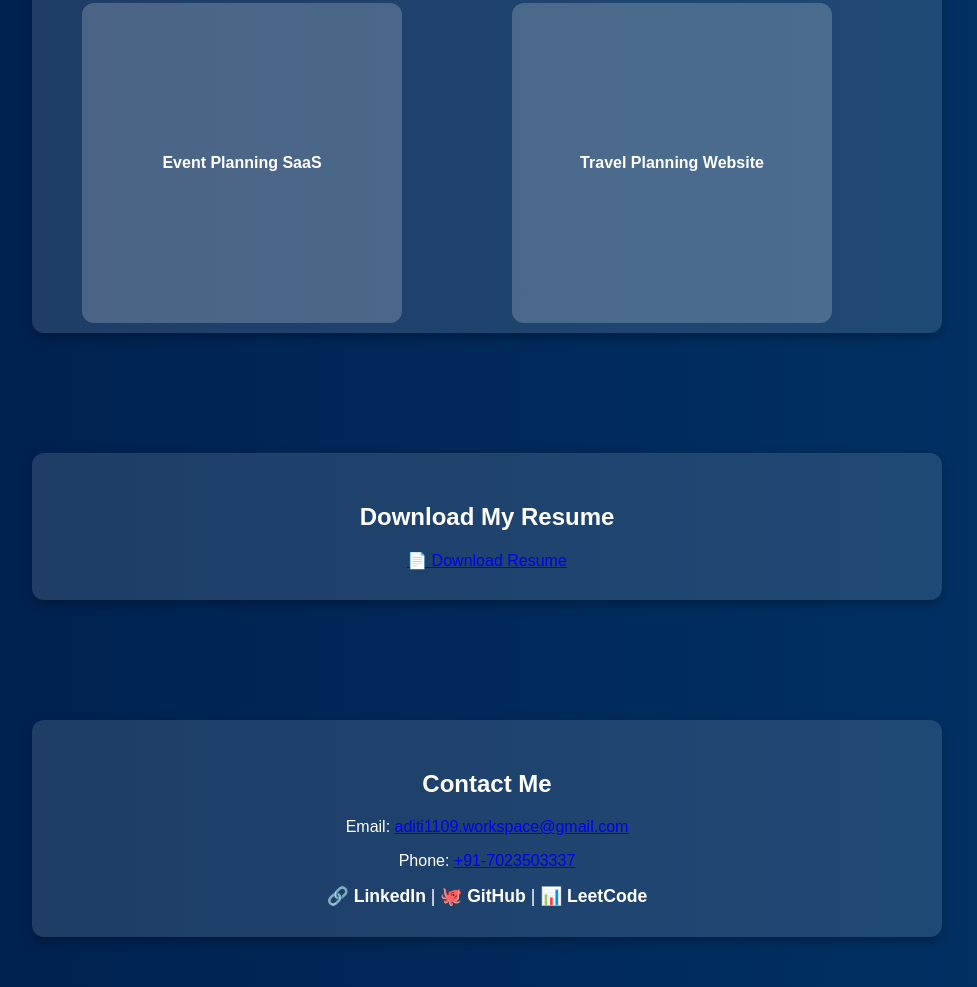
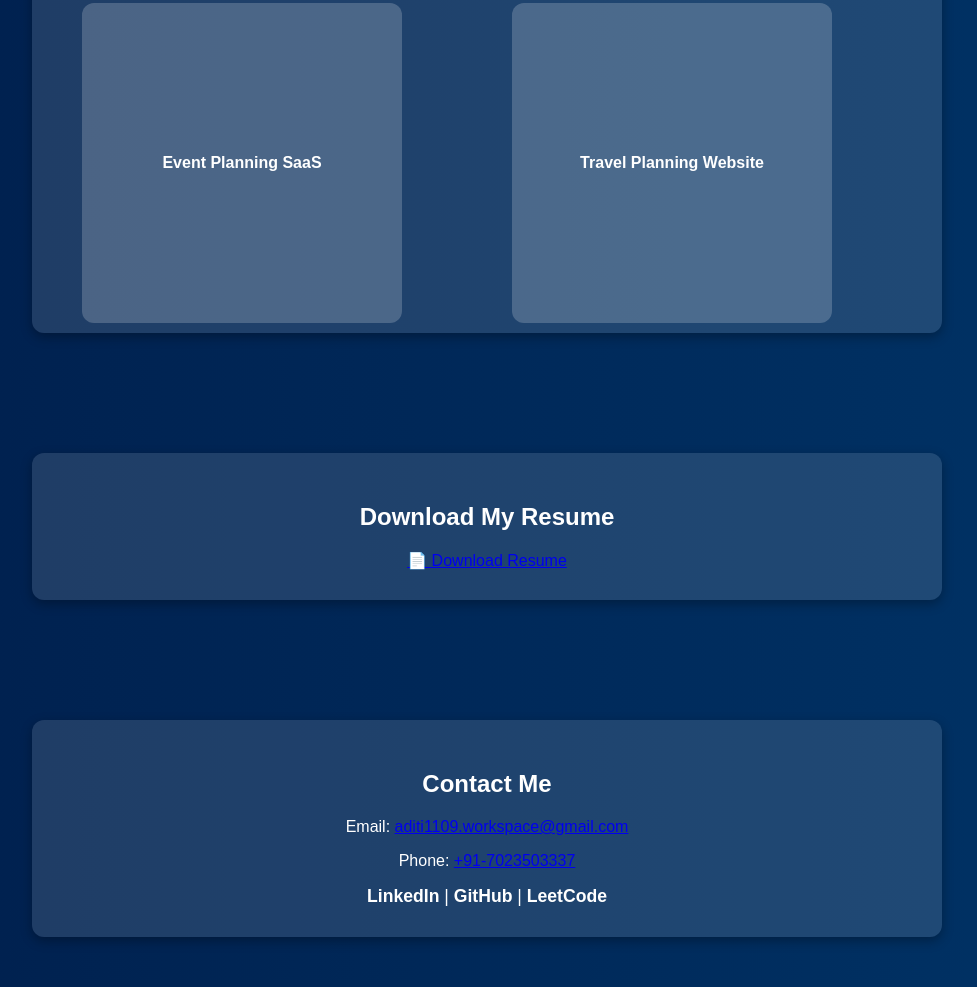
Before and after one commit to aditiBansal-7/Portfolio_AditiBansal, a plain HTML site: page index.html in a window 1280 px wide. Shown: the part 1232-2219 px from the top of the page, without its empty margins (153-1130 px from the left). Drawn offline with Linux system fonts and the light colour scheme.

Commit message:
Updated the project

```diff
--- a/index.html
+++ b/index.html
@@ -89,9 +89,9 @@
         <p>Email: <a href="mailto:aditi1109.workspace@gmail.com">aditi1109.workspace@gmail.com</a></p>
         <p>Phone: <a href="tel:+917023503337">+91-7023503337</a></p>
         <div class="social-links">
-            <a href="https://linkedin.com/in/aditi" target="_blank">🔗 LinkedIn</a> |
-            <a href="https://github.com/aditi" target="_blank">🐙 GitHub</a> |
-            <a href="https://leetcode.com/u/Aditi_Bansal-1109/" target="_blank">📊 LeetCode</a>
+            <a href="https://www.linkedin.com/in/aditi-bansal-a71127284/" target="_blank"> LinkedIn</a> |
+            <a href="https://github.com/aditiBansal-7" target="_blank"> GitHub</a> |
+            <a href="https://leetcode.com/u/Aditi_Bansal-1109/" target="_blank"> LeetCode</a>
         </div>
     </section>
 
```
